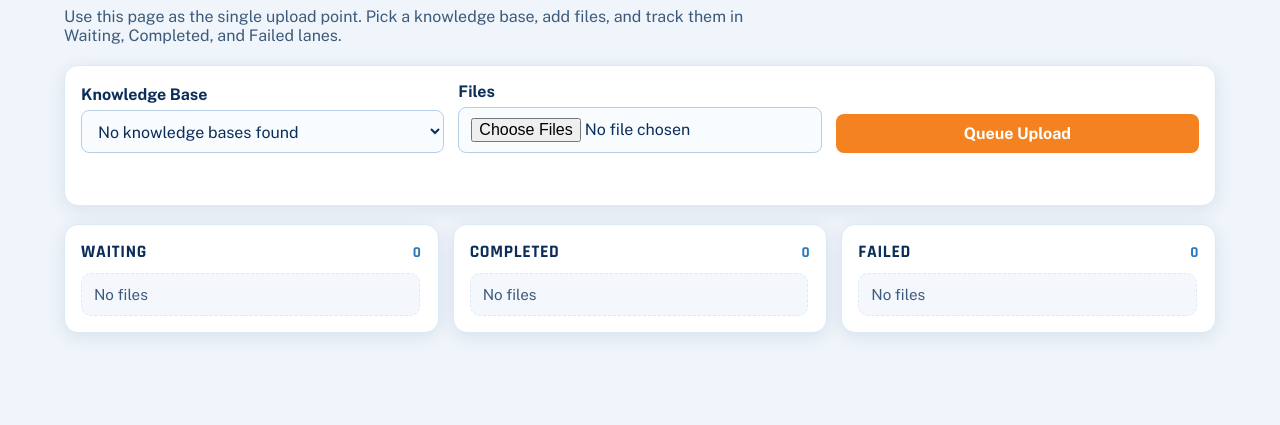
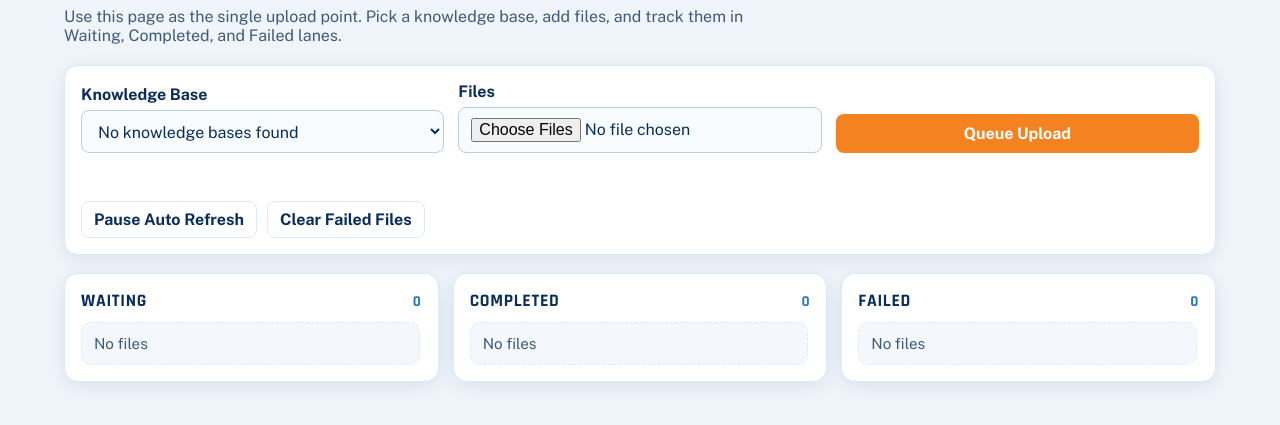
Before and after one commit to TR-Kristian/upload-manager, a Flask app: page / in a window 1280 px wide. Shown: the part 216-641 px from the top of the page. Run offline with Flask 3, Linux system fonts and the light colour scheme; data that the repository does not hold is empty; parts of the project's set-up code (start-up, migrations or seed data) failed here and were passed over; some libraries are stand-ins or nearby versions.

Commit message:
Use Open WebUI file/add flow; add clear-failed and pause-refresh controls

```diff
--- a/app.py
+++ b/app.py
@@ -37,6 +37,19 @@ OPENWEBUI_UPLOAD_CANDIDATES = [
 	for p in os.getenv(
 		"OPENWEBUI_UPLOAD_CANDIDATES",
 		"POST|/api/v1/knowledge/{kb_id}/file,POST|/api/v1/knowledge/{kb_id}/files,POST|/api/knowledge/{kb_id}/file,POST|/api/knowledge/{kb_id}/files,PUT|/api/v1/knowledge/{kb_id}/file",
+	).split(",")
+	if p.strip()
+]
+OPENWEBUI_FILE_UPLOAD_PATHS = [
+	p.strip()
+	for p in os.getenv("OPENWEBUI_FILE_UPLOAD_PATHS", "/api/v1/files/,/api/v1/files").split(",")
+	if p.strip()
+]
+OPENWEBUI_KB_ADD_FILE_PATH_TEMPLATES = [
+	p.strip()
+	for p in os.getenv(
+		"OPENWEBUI_KB_ADD_FILE_PATH_TEMPLATES",
+		"/api/v1/knowledge/{kb_id}/file/add,/api/knowledge/{kb_id}/file/add",
 	).split(",")
 	if p.strip()
 ]
@@ -285,9 +298,89 @@ def claim_next_job():
 	return get_job(job_id)
 
 
+def _extract_file_id(payload) -> str | None:
+	if isinstance(payload, dict):
+		for key in ("id", "file_id"):
+			value = payload.get(key)
+			if value:
+				return str(value)
+
+		for container_key in ("data", "file", "item", "result"):
+			container = payload.get(container_key)
+			if isinstance(container, dict):
+				for key in ("id", "file_id"):
+					value = container.get(key)
+					if value:
+						return str(value)
+	return None
+
+
+def upload_to_openwebui_via_file_add(job: dict, headers: dict) -> tuple[bool, str]:
+	kb_id = job["kb_id"]
+	attempt_summaries = []
+
+	for upload_path in OPENWEBUI_FILE_UPLOAD_PATHS:
+		upload_url = f"{OPENWEBUI_BASE_URL}{upload_path}"
+		with open(job["stored_path"], "rb") as file_obj:
+			files = {"file": (job["filename"], file_obj)}
+			upload_response = requests.post(
+				upload_url,
+				headers=headers,
+				files=files,
+				timeout=UPLOAD_TIMEOUT_SECONDS,
+			)
+
+		attempt_summaries.append(f"POST {upload_path} -> {upload_response.status_code}")
+		if upload_response.status_code in (404, 405):
+			continue
+		if upload_response.status_code >= 400:
+			body = upload_response.text[:350].replace("\n", " ")
+			return False, f"File upload failed ({upload_response.status_code}) on {upload_path}: {body}"
+
+		try:
+			upload_payload = upload_response.json()
+		except Exception:
+			upload_payload = {}
+
+		file_id = _extract_file_id(upload_payload)
+		if not file_id:
+			return False, (
+				f"File upload succeeded but file id was missing from response on {upload_path}"
+			)
+
+		for add_template in OPENWEBUI_KB_ADD_FILE_PATH_TEMPLATES:
+			add_path = add_template.format(kb_id=kb_id)
+			add_url = f"{OPENWEBUI_BASE_URL}{add_path}"
+			add_response = requests.post(
+				add_url,
+				headers={**headers, "Content-Type": "application/json"},
+				json={"file_id": file_id},
+				timeout=UPLOAD_TIMEOUT_SECONDS,
+			)
+
+			attempt_summaries.append(
+				f"POST {add_path} -> {add_response.status_code}"
+			)
+			if add_response.status_code < 400:
+				return True, ", ".join(attempt_summaries)
+			if add_response.status_code in (404, 405):
+				continue
+
+			body = add_response.text[:350].replace("\n", " ")
+			return False, (
+				f"Attach file to knowledge failed ({add_response.status_code}) on {add_path}: {body}"
+			)
+
+	return False, ", ".join(attempt_summaries)
+
+
 def upload_to_openwebui(job: dict) -> None:
 	kb_id = job["kb_id"]
 	headers = build_auth_headers()
+
+	ok, detail = upload_to_openwebui_via_file_add(job, headers)
+	if ok:
+		return
 
 	targets: list[tuple[str, str]] = []
 	if OPENWEBUI_UPLOAD_PATH_TEMPLATE.strip():
@@ -350,10 +443,33 @@ def upload_to_openwebui(job: dict) -> None:
 
 	if last_error:
 		raise RuntimeError(
-			f"{last_error}. Tried: {', '.join(attempt_summaries)}"
+			f"{last_error}. file/add attempts: {detail}. direct attempts: {', '.join(attempt_summaries)}"
 		)
 
 	raise RuntimeError("Open WebUI upload failed: no upload candidates configured")
+
+
+def clear_failed_jobs() -> int:
+	rows = []
+	with get_conn() as conn:
+		rows = conn.execute(
+			"SELECT id, stored_path FROM jobs WHERE status='failed'"
+		).fetchall()
+
+		conn.execute("DELETE FROM jobs WHERE status='failed'")
+
+	for row in rows:
+		stored_path = row["stored_path"]
+		if stored_path:
+			try:
+				path_obj = Path(stored_path)
+				if path_obj.exists():
+					path_obj.unlink()
+			except Exception:
+				# Cleanup failure should not block job table cleanup.
+				pass
+
+	return len(rows)
 
 
 def run_worker(stop_event: threading.Event) -> None:
@@ -517,6 +633,12 @@ def api_retry_job(job_id: str):
 	return jsonify({"ok": True})
 
 
+@app.route("/api/jobs/failed/clear", methods=["POST"])
+def api_clear_failed_jobs():
+	deleted_count = clear_failed_jobs()
+	return jsonify({"ok": True, "deleted": deleted_count})
+
+
 def bootstrap() -> tuple[threading.Event, list[threading.Thread]]:
 	ensure_dirs()
 	init_db()
--- a/docker-compose.yml
+++ b/docker-compose.yml
@@ -23,6 +23,8 @@ services:
       - OPENWEBUI_KB_LIST_PATHS=/api/v1/knowledge/,/api/v1/knowledge,/api/knowledge/,/api/knowledge
       - OPENWEBUI_UPLOAD_PATH_TEMPLATE=/api/v1/knowledge/{kb_id}/file
       - OPENWEBUI_UPLOAD_CANDIDATES=POST|/api/v1/knowledge/{kb_id}/file,POST|/api/v1/knowledge/{kb_id}/files,POST|/api/knowledge/{kb_id}/file,POST|/api/knowledge/{kb_id}/files,PUT|/api/v1/knowledge/{kb_id}/file
+      - OPENWEBUI_FILE_UPLOAD_PATHS=/api/v1/files/,/api/v1/files
+      - OPENWEBUI_KB_ADD_FILE_PATH_TEMPLATES=/api/v1/knowledge/{kb_id}/file/add,/api/knowledge/{kb_id}/file/add
       - ALLOWED_EXTENSIONS=.pdf,.doc,.docx,.txt,.md,.csv,.xlsx,.ppt,.pptx
       - MAX_UPLOAD_BYTES=209715200
     volumes:
--- a/templates/index.html
+++ b/templates/index.html
@@ -155,6 +155,28 @@
 			min-height: 22px;
 		}
 
+		.toolbar {
+			display: flex;
+			gap: 10px;
+			flex-wrap: wrap;
+			margin-top: 12px;
+		}
+
+		.toolbar button {
+			width: auto;
+			padding: 8px 12px;
+		}
+
+		.ghost-btn {
+			background: #ffffff;
+			color: var(--hc-navy);
+			border: 1px solid var(--hc-ltblue);
+		}
+
+		.ghost-btn:hover {
+			background: var(--surface-alt);
+		}
+
 		.board {
 			display: grid;
 			gap: 14px;
@@ -291,6 +313,10 @@
 				</div>
 			</div>
 			<div id="statusText" class="status"></div>
+			<div class="toolbar">
+				<button id="toggleRefreshBtn" class="ghost-btn" type="button">Pause Auto Refresh</button>
+				<button id="clearFailedBtn" class="ghost-btn" type="button">Clear Failed Files</button>
+			</div>
 		</section>
 
 		<section class="board">
@@ -314,6 +340,8 @@
 		const fileInput = document.getElementById("fileInput");
 		const uploadBtn = document.getElementById("uploadBtn");
 		const statusText = document.getElementById("statusText");
+		const toggleRefreshBtn = document.getElementById("toggleRefreshBtn");
+		const clearFailedBtn = document.getElementById("clearFailedBtn");
 
 		const waitingCards = document.getElementById("waitingCards");
 		const completedCards = document.getElementById("completedCards");
@@ -321,6 +349,10 @@
 		const waitingCount = document.getElementById("waitingCount");
 		const completedCount = document.getElementById("completedCount");
 		const failedCount = document.getElementById("failedCount");
+
+		let autoRefreshEnabled = true;
+		let jobsIntervalId = null;
+		let kbIntervalId = null;
 
 		function setStatus(message, kind = "info") {
 			statusText.textContent = message;
@@ -490,11 +522,48 @@
 			}
 		});
 
+		toggleRefreshBtn.addEventListener("click", () => {
+			autoRefreshEnabled = !autoRefreshEnabled;
+			if (autoRefreshEnabled) {
+				if (!jobsIntervalId) jobsIntervalId = window.setInterval(refreshJobs, 2000);
+				if (!kbIntervalId) kbIntervalId = window.setInterval(refreshKnowledgeBases, 30000);
+				toggleRefreshBtn.textContent = "Pause Auto Refresh";
+				setStatus("Auto refresh resumed.", "success");
+			} else {
+				if (jobsIntervalId) {
+					window.clearInterval(jobsIntervalId);
+					jobsIntervalId = null;
+				}
+				if (kbIntervalId) {
+					window.clearInterval(kbIntervalId);
+					kbIntervalId = null;
+				}
+				toggleRefreshBtn.textContent = "Resume Auto Refresh";
+				setStatus("Auto refresh paused.", "info");
+			}
+		});
+
+		clearFailedBtn.addEventListener("click", async () => {
+			if (!window.confirm("Clear all failed files from the list?")) return;
+			clearFailedBtn.disabled = true;
+			try {
+				const res = await fetch("/api/jobs/failed/clear", { method: "POST" });
+				const data = await res.json().catch(() => ({}));
+				if (!res.ok) throw new Error(data.error || `HTTP ${res.status}`);
+				setStatus(`Cleared ${data.deleted || 0} failed file(s).`, "success");
+				await refreshJobs();
+			} catch (err) {
+				setStatus(`Failed to clear failed files: ${err.message}`, "error");
+			} finally {
+				clearFailedBtn.disabled = false;
+			}
+		});
+
 		async function init() {
 			await refreshKnowledgeBases();
 			await refreshJobs();
-			window.setInterval(refreshJobs, 2000);
-			window.setInterval(refreshKnowledgeBases, 30000);
+			jobsIntervalId = window.setInterval(refreshJobs, 2000);
+			kbIntervalId = window.setInterval(refreshKnowledgeBases, 30000);
 		}
 
 		init();
```
Also changed, not shown: README.md.
